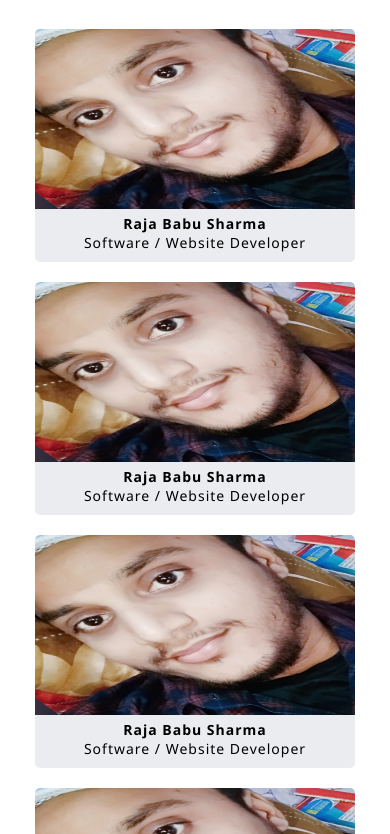
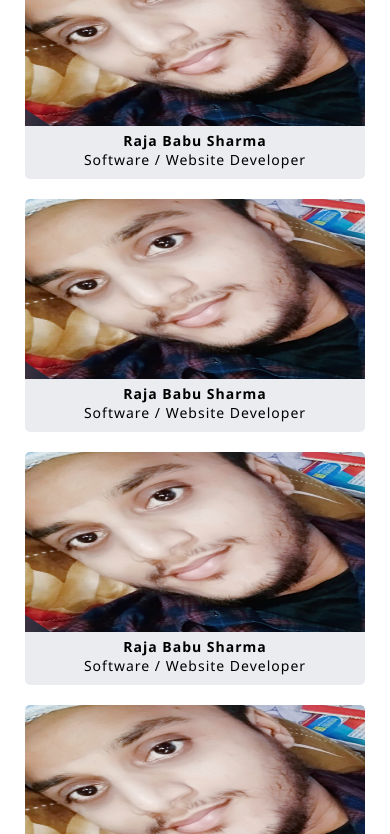
Before and after one commit to rajababusharma20/web-tutorials, a plain HTML site: page responsive gallery/index.html in a window 390 px wide. Shown: the part 128-962 px from the top of the page. Drawn offline with Linux system fonts and the light colour scheme.

Commit message:
Update style.css

```diff
--- a/responsive gallery/css/style.css
+++ b/responsive gallery/css/style.css
@@ -1 +1 @@
-.wrapper,.wrapper .container,section{position:relative;width:100%}*{box-sizing:border-box}h1{color:teal;font-size:30px;letter-spacing:1px;text-transform:uppercase}body{margin:0;padding:0;font-family:'Segoe UI',Tahoma,Geneva,Verdana,sans-serif}.wrapper{padding:0 100px}.wrapper .container{display:flex;justify-content:center;align-items:flex-start;flex-wrap:wrap;padding:5px}.wrapper .container .gallery{position:relative;flex-grow:1;flex-shrink:1;flex-basis:calc(300px - 40px);margin:10px;overflow:hidden;transition:.5s;border-radius:5px;background:#fff}.wrapper .container .gallery:hover{box-shadow:0 5px 10px rgba(0,0,0,.4)}.wrapper .container .gallery .image-box{position:relative;width:100%;height:180px;overflow:hidden;transition:.5s}.wrapper .container .gallery .image-box img{width:100%;height:100%}.wrapper .container .gallery .desc{padding:5px 10px 10px;background:#EAECEF;text-align:center}.wrapper .container .gallery .desc p{margin:0;padding:0;font-size:14px;letter-spacing:1px}@media screen and (max-width:769px){.wrapper{padding:0 20px}}
+.wrapper,.wrapper .container,section{position:relative;width:100%}*{box-sizing:border-box}h1{color:teal;font-size:30px;letter-spacing:1px;text-transform:uppercase}body{margin:0;padding:0;font-family:'Segoe UI',Tahoma,Geneva,Verdana,sans-serif}.wrapper{padding:0 100px}.wrapper .container{display:flex;justify-content:center;align-items:flex-start;flex-wrap:wrap;padding:5px}.wrapper .container .gallery{position:relative;flex-grow:1;flex-shrink:1;flex-basis:calc(300px - 40px);margin:10px;overflow:hidden;transition:.5s;border-radius:5px;background:#fff}.wrapper .container .gallery:hover{box-shadow:0 5px 10px rgba(0,0,0,.4)}.wrapper .container .gallery .image-box{position:relative;width:100%;height:180px;overflow:hidden;transition:.5s}.wrapper .container .gallery .image-box img{width:100%;height:100%}.wrapper .container .gallery .desc{padding:5px 10px 10px;background:#EAECEF;text-align:center}.wrapper .container .gallery .desc p{margin:0;padding:0;font-size:14px;letter-spacing:1px}@media screen and (max-width:769px){.wrapper{padding:0 10px}h1{font-size:16px}}
```
